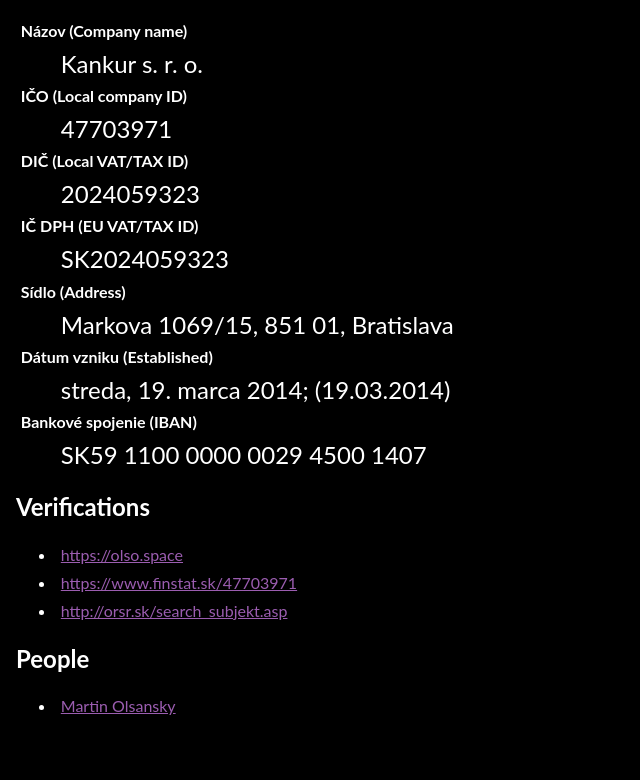
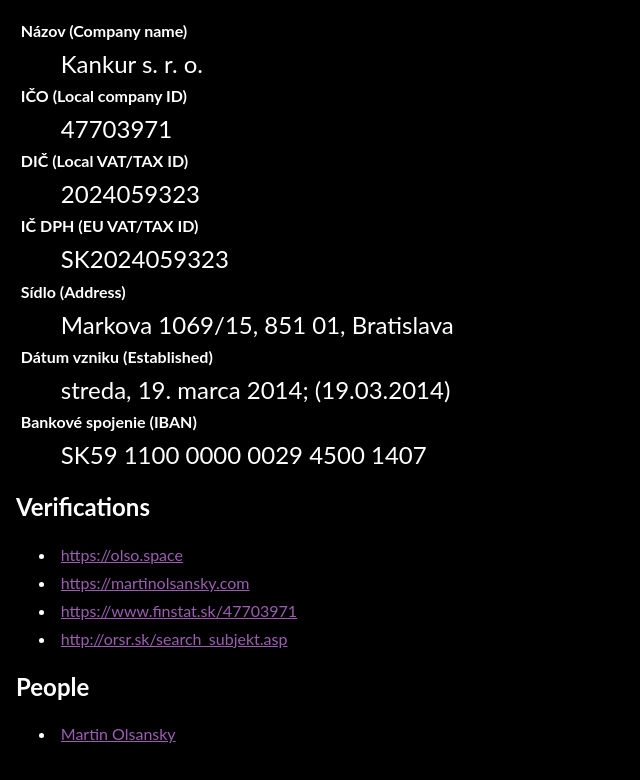
Before and after one commit to olso/kankur.xyz, a website: page index.html in a window 1280 px wide. Shown: the part 110-890 px from the top of the page, without its empty margins (0-640 px from the left). Before the commit the page ends 862 px from the top, so only its background shows below. Drawn offline with nearby package versions, Linux system fonts and the light colour scheme.

Commit message:
martinolsansky.com reference

```diff
--- a/index.html
+++ b/index.html
@@ -79,6 +79,9 @@
         <a href="https://olso.space" target="_blank">https://olso.space</a>
       </li>
       <li>
+        <a href="https://martinolsansky.com" target="_blank">https://martinolsansky.com</a>
+      </li>
+      <li>
         <a href="https://www.finstat.sk/47703971" target="_blank">https://www.finstat.sk/47703971</a>
       </li>
       <li>
```
